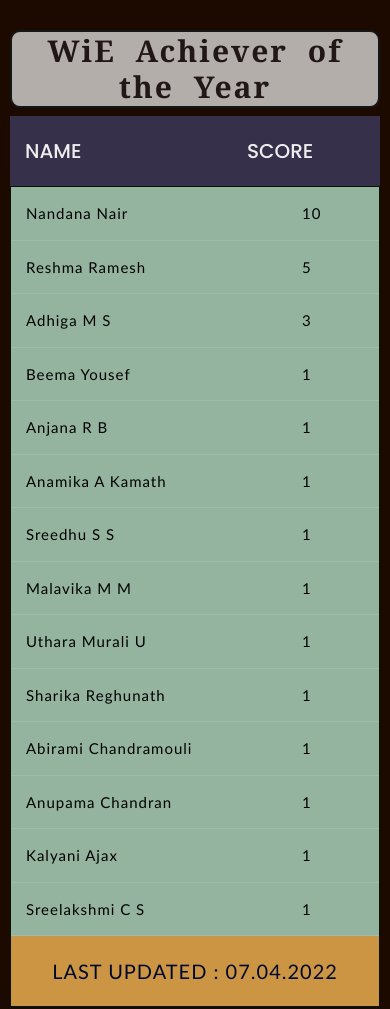
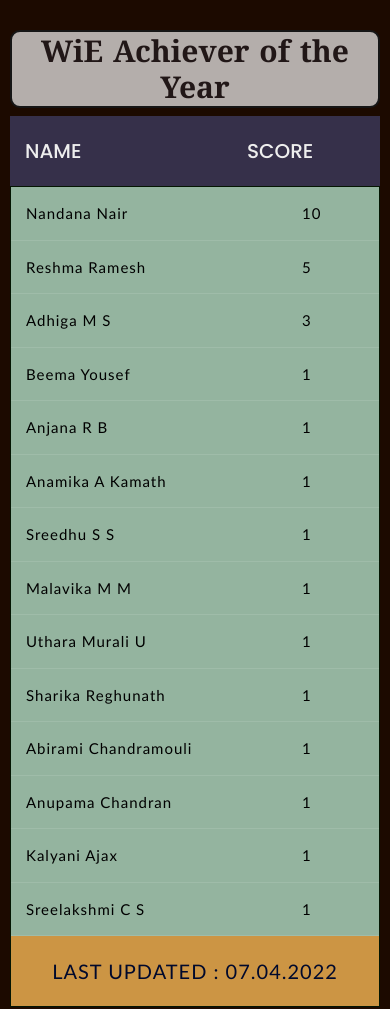
Before and after one commit to gouthamrajesh/wie-leaderboard, a plain HTML site: page index.html in a window 390 px wide. Shown: the top 1009 px of the page. Drawn offline with nearby package versions, Linux system fonts and the light colour scheme.

Commit message:
Spacing corrected and responsive corrected

```diff
--- a/style.css
+++ b/style.css
@@ -161,8 +161,7 @@ body{
     padding: 1px;
     font-family:Cambria, Cochin, Georgia, Times, 'Times New Roman', serif;
     font-weight: 900;
-    word-spacing: 10px;
-    letter-spacing: 2px;
+    word-spacing: 2px;
   }
 
 }
```
